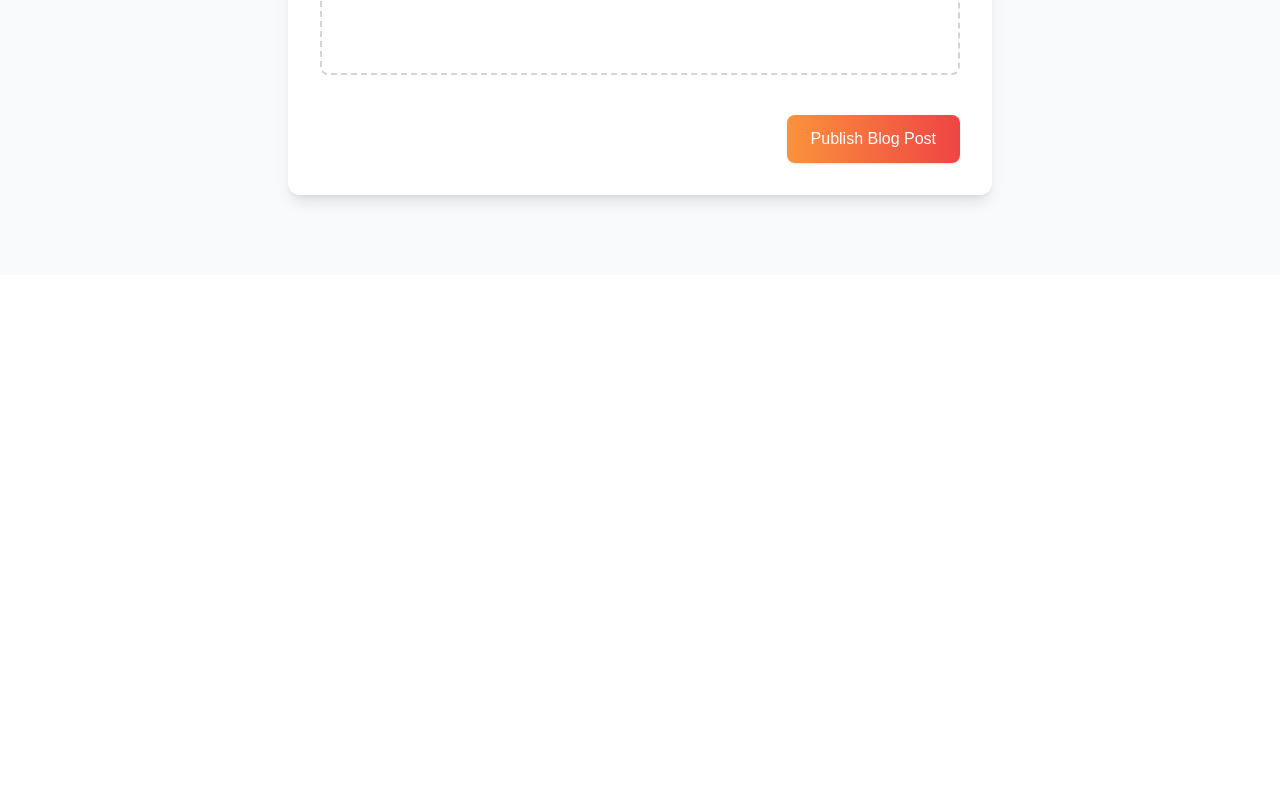
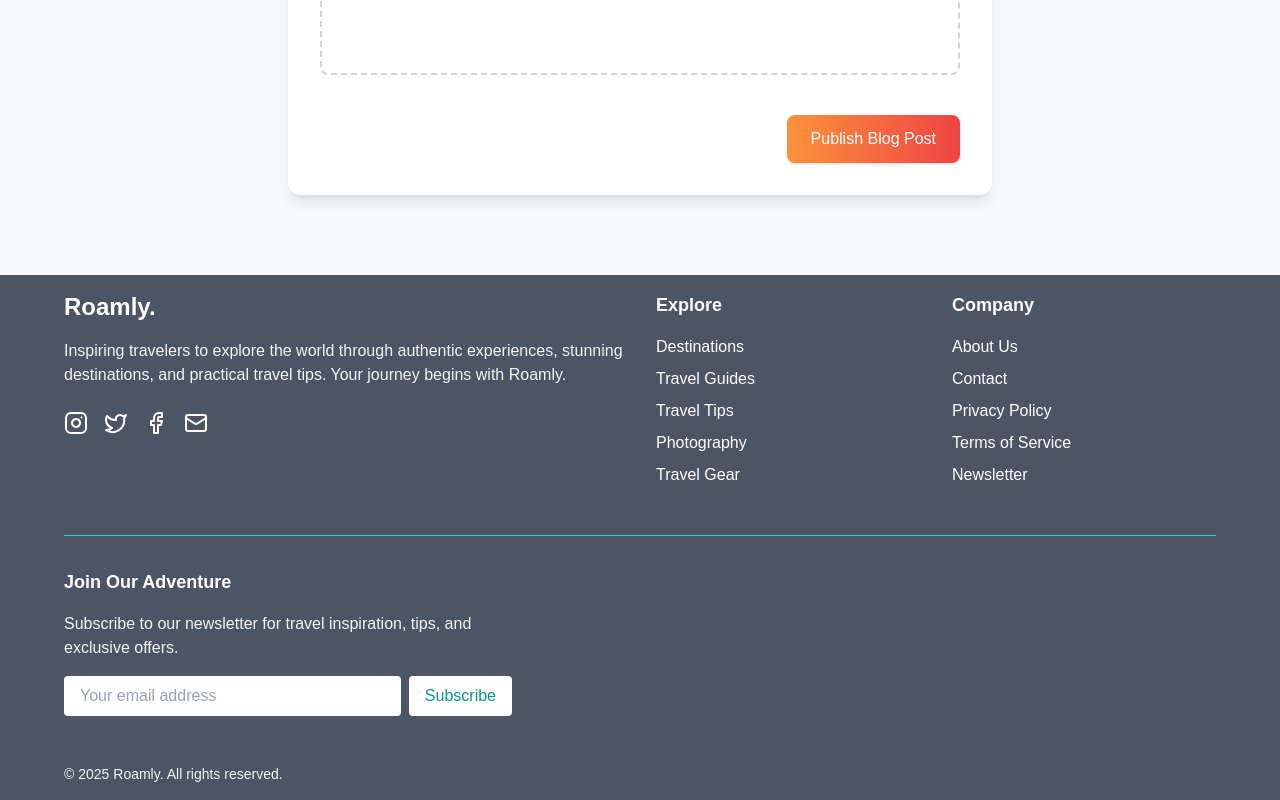
Before and after one commit to sudarshps/roamly, a Next.js app: page /updateblog/1 in a window 1280 px wide. Shown: the part 836-1636 px from the top of the page. Before the commit the page ends 1111 px from the top, so only its background shows below. Built offline with nearby package versions, Linux system fonts and the light colour scheme; no server answers; the database is empty.

Commit message:
ui update

```diff
--- a/package.json
+++ b/package.json
@@ -50,7 +50,7 @@
     "react-toastify": "^11.0.3",
     "rimraf": "^6.0.1",
     "svix": "^1.61.3",
-    "sweetalert2": "^11.16.1",
+    "sweetalert2": "^11.17.2",
     "tailwind-merge": "^3.0.1",
     "tailwindcss-animate": "^1.0.7",
     "zod": "^3.24.2",
--- a/src/app/article/[id]/page.tsx
+++ b/src/app/article/[id]/page.tsx
@@ -5,11 +5,12 @@ import { useEffect, useState } from "react";
 import useAxiosWithAuth from "@/lib/useAxiosWithAuth";
 import Navbar from "@/app/ui/navbar";
 import Image from "next/image";
+import Footer from "@/app/ui/footer";
 
-interface PostType{
-    title:string;
-    content:string;
-    image:string
+interface PostType {
+  title: string;
+  content: string;
+  image: string;
 }
 
 const ArticlePage = () => {
@@ -17,9 +18,9 @@ const ArticlePage = () => {
   const { id } = params;
   const axiosInstance = useAxiosWithAuth();
   const [post, setPost] = useState<PostType>({
-    title:'',
-    content:'',
-    image:''
+    title: "",
+    content: "",
+    image: "",
   });
 
   useEffect(() => {
@@ -36,20 +37,25 @@ const ArticlePage = () => {
 
   return (
     <>
-      <Navbar logoColor="text-orange-400" button="bg-orange"/>
+      <Navbar logoColor="text-orange-400" button="bg-orange" />
       <div className="min-h-screen bg-gray-100">
         <div className="container mx-auto p-6 space-y-6">
-            <div className="flex flex-col items-center justify-center mt-20">
-            <Image src={post.image || ''} width={1200} height={400} alt="content"/>
-            </div>
-            <h1 className="text-4xl font-bold">{post.title}</h1>
-            <p className="text-lg space-y-4">{post.content.split('\n').map((paragraph, index) => (
+          <div className="flex flex-col items-center justify-center mt-20">
+            {post.image ? (
+              <Image src={post.image} width={1200} height={400} alt="content" />
+            ) : null}
+          </div>
+          <h1 className="text-4xl font-bold">{post.title}</h1>
+          <div className="text-lg space-y-4">
+            {post.content.split("\n").map((paragraph, index) => (
               <p key={index} className="leading-relaxed text-gray-800">
                 {paragraph}
               </p>
-            ))}</p>
+            ))}
+          </div>
         </div>
       </div>
+      <Footer/>
     </>
   );
 };
--- a/src/app/createblog/page.tsx
+++ b/src/app/createblog/page.tsx
@@ -5,9 +5,13 @@ import Navbar from "../ui/navbar";
 import Image from "next/image";
 import { FaImage, FaEdit } from "react-icons/fa";
 import useAxiosWithAuth from "@/lib/useAxiosWithAuth";
+import Swal from "sweetalert2";
+import { useRouter } from "next/navigation";
+import Footer from "../ui/footer";
 
 const Page = () => {
   const axiosInstance = useAxiosWithAuth();
+  const router = useRouter();
   const [preview, setPreview] = useState<string | null>(null);
   const [formData, setFormData] = useState<{
     title: string;
@@ -77,8 +81,29 @@ const Page = () => {
           "Content-Type": "multipart/form-data",
         },
       });
+      if (!res.data.isCreated) {
+        Swal.fire({
+          icon: "error",
+          title: "Oops...",
+          text: res.data.message,
+        });
+        return
+      }
+
+      Swal.fire({
+        title: "Done!",
+        text: res.data.message,
+        icon: "success",
+      }).then(() => {
+        router.push("/");
+      });
     } catch (error) {
       console.error("error in submitting form", error);
+      Swal.fire({
+        icon: "error",
+        title: "Oops...",
+        text: 'something went wrong!',
+      });
     }
   };
   return (
@@ -181,6 +206,7 @@ const Page = () => {
           </div>
         </div>
       </div>
+      <Footer/>
     </>
   );
 };
--- a/src/app/myblogs/page.tsx
+++ b/src/app/myblogs/page.tsx
@@ -4,6 +4,8 @@ import { useEffect, useState } from "react";
 import Navbar from "../ui/navbar";
 import useAxiosWithAuth from "@/lib/useAxiosWithAuth";
 import { useRouter } from "next/navigation";
+import Swal from "sweetalert2";
+import Footer from "../ui/footer";
 
 interface PostListType {
   id: number;
@@ -33,8 +35,20 @@ const Page = () => {
         id,
       },
     });
-    if (res.data) {
+    if (!res.data.isDeleted) {
+      Swal.fire({
+        icon: "error",
+        title: "Oops...",
+        text: res.data.message,
+      });
+      return;
     }
+    Swal.fire({
+      title: "Done!",
+      text: res.data.message,
+      icon: "success",
+    });
+    setBlogs((prevBlogs) => prevBlogs.filter((blog) => blog.id !== id));
   };
 
   return (
@@ -221,6 +235,7 @@ const Page = () => {
           </div>
         </div>
       </div>
+      <Footer />
     </>
   );
 };
--- a/src/app/page.tsx
+++ b/src/app/page.tsx
@@ -3,6 +3,7 @@ import AppName from "../app/ui/appName";
 import Grid from "../app/ui/bentoGrid";
 import { Suspense } from "react";
 import { Skeleton } from "@/components/ui/skeleton";
+import Footer from "./ui/footer";
 
 export default function Home() {
   return (
@@ -18,6 +19,7 @@ export default function Home() {
           <Grid />
         </Suspense>
       </div>
+      <Footer/>
     </>
   );
 }
--- a/src/app/profile/[[...user=profile]]/page.tsx
+++ b/src/app/profile/[[...user=profile]]/page.tsx
@@ -1,5 +1,6 @@
 import { UserProfile } from "@clerk/nextjs";
 import Navbar from "@/app/ui/navbar";
+import Footer from "@/app/ui/footer";
 
 export default function Profile() {
   return (
@@ -10,6 +11,7 @@ export default function Profile() {
         <UserProfile path="/profile"/>
         </div>
       </div>
+      <Footer/>
     </div>
   );
 }
--- a/src/app/ui/footer.tsx
+++ b/src/app/ui/footer.tsx
@@ -1,9 +1,89 @@
+// components/Footer.jsx
+import Link from 'next/link';
+import { Instagram, Twitter, Facebook, Mail } from 'lucide-react';
 
+const Footer = () => {
+  const currentYear = new Date().getFullYear();
 
-export function Footer(){
-    return(
-        <div>
+  return (
+    <footer className="bg-gray-600 text-white">
+      <div className="max-w-7xl mx-auto px-16 py-4">
+        <div className="grid grid-cols-1 md:grid-cols-4 gap-8">
+          {/* Logo and description */}
+          <div className="md:col-span-2">
+            <div className="flex items-center mb-4">
+              <h2 className="text-2xl font-bold">Roamly.</h2>
+            </div>
+            <p className="mb-6 text-gray-100">
+              Inspiring travelers to explore the world through authentic experiences, stunning destinations,
+              and practical travel tips. Your journey begins with Roamly.
+            </p>
+            <div className="flex space-x-4">
+              <Link href="https://instagram.com" className="hover:text-gray-200 transition-colors">
+                <Instagram />
+              </Link>
+              <Link href="https://twitter.com" className="hover:text-gray-200 transition-colors">
+                <Twitter />
+              </Link>
+              <Link href="https://facebook.com" className="hover:text-gray-200 transition-colors">
+                <Facebook />
+              </Link>
+              <Link href="mailto:hello@roamly.com" className="hover:text-gray-200 transition-colors">
+                <Mail />
+              </Link>
+            </div>
+          </div>
 
+          {/* Quick links */}
+          <div>
+            <h3 className="text-lg font-semibold mb-4">Explore</h3>
+            <ul className="space-y-2">
+              <li><Link href="/destinations" className="hover:underline">Destinations</Link></li>
+              <li><Link href="/travel-guides" className="hover:underline">Travel Guides</Link></li>
+              <li><Link href="/tips" className="hover:underline">Travel Tips</Link></li>
+              <li><Link href="/photography" className="hover:underline">Photography</Link></li>
+              <li><Link href="/gear" className="hover:underline">Travel Gear</Link></li>
+            </ul>
+          </div>
+
+          {/* Company info */}
+          <div>
+            <h3 className="text-lg font-semibold mb-4">Company</h3>
+            <ul className="space-y-2">
+              <li><Link href="/about" className="hover:underline">About Us</Link></li>
+              <li><Link href="/contact" className="hover:underline">Contact</Link></li>
+              <li><Link href="/privacy" className="hover:underline">Privacy Policy</Link></li>
+              <li><Link href="/terms" className="hover:underline">Terms of Service</Link></li>
+              <li><Link href="/newsletter" className="hover:underline">Newsletter</Link></li>
+            </ul>
+          </div>
         </div>
-    )
-}
+
+        {/* Newsletter signup */}
+        <div className="border-t border-teal-400 mt-12 pt-8">
+          <div className="max-w-md mx-auto md:mx-0">
+            <h3 className="text-lg font-semibold mb-4">Join Our Adventure</h3>
+            <p className="mb-4 text-gray-100">Subscribe to our newsletter for travel inspiration, tips, and exclusive offers.</p>
+            <form className="flex flex-col sm:flex-row gap-2">
+              <input
+                type="email"
+                placeholder="Your email address"
+                className="px-4 py-2 rounded flex-grow text-gray-800 focus:outline-none focus:ring-2 focus:ring-teal-300"
+              />
+              <button className="bg-white text-teal-600 hover:bg-gray-100 px-4 py-2 rounded font-medium transition-colors">
+                Subscribe
+              </button>
+            </form>
+          </div>
+        </div>
+
+        {/* Copyright */}
+        <div className="text-center sm:text-left mt-12 text-sm text-gray-100">
+          <p>© {currentYear} Roamly. All rights reserved.</p>
+        </div>
+      </div>
+    </footer>
+  );
+};
+
+export default Footer;
--- a/src/app/updateblog/[id]/page.tsx
+++ b/src/app/updateblog/[id]/page.tsx
@@ -6,8 +6,12 @@ import Image from "next/image";
 import useAxiosWithAuth from "@/lib/useAxiosWithAuth";
 import { useParams } from "next/navigation";
 import { FaImage, FaEdit } from "react-icons/fa";
+import Swal from "sweetalert2";
+import { useRouter } from "next/navigation";
+import Footer from "@/app/ui/footer";
 
 const Page = () => {
+  const router = useRouter();
   const params = useParams();
   const { id } = params;
   const axiosInstance = useAxiosWithAuth();
@@ -103,9 +107,28 @@ const Page = () => {
           id,
         },
       });
-      console.log("res", res);
+      if (!res.data.isUpdated) {
+        Swal.fire({
+          icon: "error",
+          title: "Oops...",
+          text: res.data.message,
+        });
+        return;
+      }
+      Swal.fire({
+        title: "Done!",
+        text: res.data.message,
+        icon: "success",
+      }).then(() => {
+        router.push("/");
+      });
     } catch (error) {
       console.error("error in submitting form", error);
+      Swal.fire({
+        icon: "error",
+        title: "Oops...",
+        text: "something went wrong!",
+      });
     }
   };
   return (
@@ -204,6 +227,7 @@ const Page = () => {
           </div>
         </div>
       </div>
+      <Footer />
     </>
   );
 };
```
Also changed, not shown: src/app/api/post/route.ts (+10 -10 lines), 1 other file (tests, documents, lock files or other folders).
